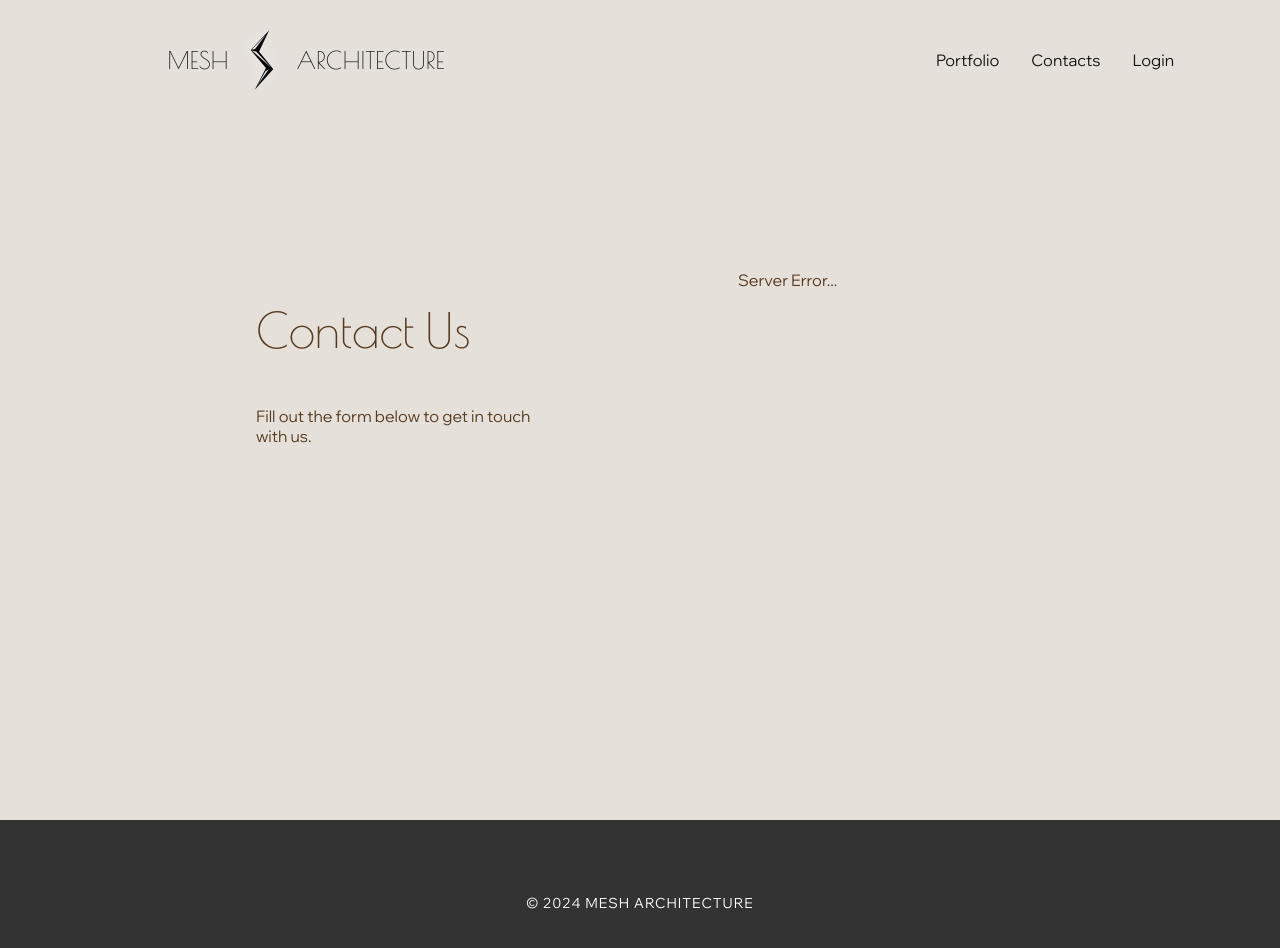
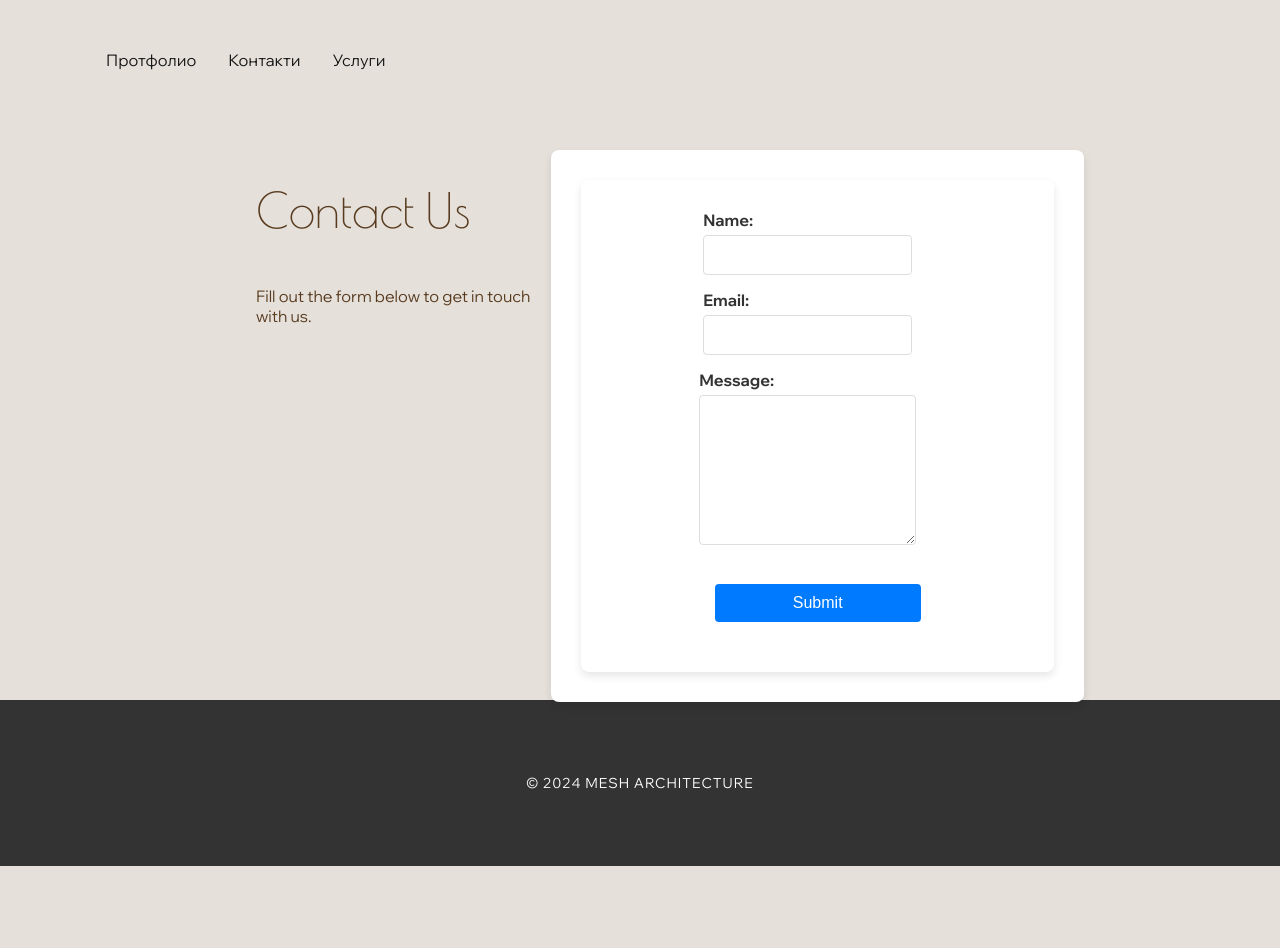
Before and after one commit to tzanislav/meshArchWeb, a React (Create React App) app in the folder FrontEnd/: page /contacts in a window 1280 px wide. Shown: the top 948 px of the page. After the commit the page ends 866 px from the top, so only its background shows below. Built offline with nearby package versions, Linux system fonts and the light colour scheme; no server answers.

Commit message:
New home page

```diff
--- a/FrontEnd/src/App.js
+++ b/FrontEnd/src/App.js
@@ -29,6 +29,8 @@ function App() {
           <Route path="/project/:id" element={<ProjectView />} />
           <Route path="/contacts" element={<Contacts />} />
 
+          <Route path="*" element={<h1>Not Found</h1>} />
+
         </Routes>
         <Footer />
       </Router>
--- a/FrontEnd/src/CSS/CreateProject.css
+++ b/FrontEnd/src/CSS/CreateProject.css
@@ -57,10 +57,9 @@
   button {
     width: 100%;
     padding: 10px 15px;
-    background-color: #007bff;
+    background-color: #1f1f1f;
     color: #ffffff;
     border: none;
-    border-radius: 5px;
     font-size: 16px;
     cursor: pointer;
     transition: background-color 0.3s;
--- a/FrontEnd/src/CSS/Header.css
+++ b/FrontEnd/src/CSS/Header.css
@@ -1,4 +1,7 @@
 header {
+    position: absolute;
+    top: 0;
+    left: 0;
     color: rgb(41, 41, 41);
     text-align: center;
     display: flex;
@@ -12,23 +15,9 @@ header {
 
 
 }
-.header-logo-container
-{
-    font-size: 1.5em;
-    margin: 0px;
-    padding: 0px;
-    display: flex;
-    flex-direction:  row;
-    align-items: center;
-    justify-content: center;
-    width: 512px;
-}
 
-.header-logo-container h1
-{
-    text-decoration: none;
-    font-size: 24px;
-}
+
+
 
 header .Link
 {
@@ -36,14 +25,7 @@ header .Link
     text-decoration: none;
 }
 
-.header-logo
-{
-    width: 64px;
-    height: 64px;
-    margin: 2px;
-    filter: drop-shadow(0px 0px 8px rgba(255, 255, 255, 0.541));
 
-}
 
 header h1 {
     text-align: center;
--- /dev/null
+++ b/FrontEnd/src/CSS/HeroImage.css
@@ -0,0 +1,117 @@
+/* HeroImage.css */
+.hero-image {
+  position: relative;
+  margin-top: 50px;
+  overflow: hidden;
+  height: 100vh;
+  /* Your desired fixed height */
+  width: 100%;
+  /* Ensures it's always full width */
+}
+
+.hero-image img {
+  position: absolute;
+  right: 0;
+  height: 100%;
+  /* Matches container's height */
+  width: auto;
+  /* Maintains aspect ratio */
+  min-width: 100vw;
+  /* Ensures it's never smaller than the screen width */
+}
+
+
+
+
+.back-layer {
+  animation: slideInBottom 0.5s forwards ease-out;
+}
+
+.front-layer {
+  animation: slideInRight 1.2s forwards ease-out;
+  /* Add delay for smooth sequence */
+}
+
+
+.hero-text {
+  text-align: left;
+  position: absolute;
+  top: 25%;
+  left: 8%;
+  transform: translate(-0%, -0%);
+  color: rgb(37, 37, 37);
+  width: 35%;
+  font-size: 16px;
+}
+
+.hero-text button {
+  font-size: 12px;
+  width: 240px;
+}
+
+.header-logo-container {
+  margin: 0px;
+  padding: 0px;
+  display: flex;
+  flex-direction: row;
+  align-items: center;
+  justify-content: space-around;
+}
+
+.hero-text h1 {
+  font-family: 'Courier New', Courier, monospace;
+  padding: 0px;
+  margin: 0px;
+  font-size: 48px;
+}
+
+.header-logo {
+  height: 120px;
+  width: 120px;
+  margin: 0px;
+  filter: drop-shadow(0px 0px 8px rgba(255, 255, 255, 0.541));
+
+}
+
+/* Keyframes for animations */
+@keyframes slideInBottom {
+  from {
+    transform: translateY(100%);
+    opacity: 0;
+  }
+
+  to {
+    transform: translateY(0);
+    opacity: 1;
+  }
+}
+
+@keyframes slideInRight {
+  from {
+    transform: translateX(100%);
+    opacity: 0;
+  }
+
+  to {
+    transform: translateX(0);
+    opacity: 1;
+  }
+}
+
+@media screen and (max-width: 768px) {
+  .hero-image {
+    margin-top: 400px;
+  }
+
+  .hero-text {
+
+    display: flex;
+    flex-direction: column;
+    align-items: center;
+    justify-content: center;
+    text-align: center;
+    top: 25%;
+    left: 50%;
+    transform: translate(-50%, -0%);
+  }
+}
--- a/FrontEnd/src/CSS/Home.css
+++ b/FrontEnd/src/CSS/Home.css
@@ -5,15 +5,7 @@
     object-fit: cover;
 }
 
-.hero-text
-{
-    text-align: center;
-    position: absolute;
-    top: 50%;
-    left: 50%;
-    transform: translate(-50%, -50%);
-    color: white;
-}
+
 
 .hero-image
 {
--- a/FrontEnd/src/Components/ContactForm.js
+++ b/FrontEnd/src/Components/ContactForm.js
@@ -4,105 +4,58 @@ import axios from '../axios-config';
 import emailjs from 'emailjs-com';
 import '../CSS/ContactForm.css';
 
-function ContactForm() {
-
-    const [mailKey, setMailKey] = useState('');
-
-    useEffect(() => {
-        const fetchMailKey = async () => {
-            try {
-                const res = await axios.get('/api/mailKey');
-                setMailKey(res.data);
-            } catch (error) {
-                console.error('Error fetching mail key', error);
-            }
-        };
-
-        fetchMailKey();
-    }, []);
-
-
-
-
-    const [formData, setFormData] = useState({
-        name: '',
-        email: '',
-        phone: '',
-        message: ''
-      });
+const ContactForm = () => {
+  const [formData, setFormData] = useState({ name: '', email: '', message: '' });
 
   const handleChange = (e) => {
     const { name, value } = e.target;
-        setFormData({
-          ...formData,
-          [name]: value
-        });
+    setFormData({ ...formData, [name]: value });
   };
 
   const handleSubmit = (e) => {
     e.preventDefault();
-
-        emailjs.send('service_ttev204', 'template_2xhaf3m', formData, mailKey)
-          .then((result) => {
-              console.log(result.text);
-          }, (error) => {
-              console.log(error.text);
-          });
-
-        setFormData({
-          name: '',
-          email: '',
-          phone: '',
-          message: ''
-        });
+    // Handle form submission logic here (e.g., send data to an API)
+    console.log('Form submitted:', formData);
   };
 
-
-      if (!mailKey) {
-        return <div>Server Error...</div>;
-      }
-
-
   return (
-        <form onSubmit={handleSubmit} className="contact-form">
-
-            <label>Name*:</label>
+    <div className="contact-form">
+      <form onSubmit={handleSubmit}>
+        <div className="form-group">
+          <label htmlFor="name">Name:</label>
           <input
             type="text"
+            id="name"
             name="name"
             value={formData.name}
             onChange={handleChange}
             required
           />
-
-            <label>Email*:</label>
+        </div>
+        <div className="form-group">
+          <label htmlFor="email">Email:</label>
           <input
             type="email"
+            id="email"
             name="email"
             value={formData.email}
             onChange={handleChange}
             required
           />
-
-            <label>Phone:</label>
-            <input
-              type="text"
-              name="phone"
-              value={formData.phone}
-              onChange={handleChange}
-            />
-
-            <label>Message*:</label>
+        </div>
+        <div className="form-group">
+          <label htmlFor="message">Message:</label>
           <textarea
+            id="message"
             name="message"
             value={formData.message}
             onChange={handleChange}
             required
-            ></textarea>
-
-            <button type="submit">Send</button>
-
+          />
+        </div>
+        <button type="submit" className="submit-button">Submit</button>
       </form>
+    </div>
   );
 };
 
--- a/FrontEnd/src/Components/Header.js
+++ b/FrontEnd/src/Components/Header.js
@@ -14,22 +14,21 @@ function Header() {
 
     return (
         <header>
-            <Link to="/" className="Link">
-                <div className="header-logo-container">
-                    <h1>MESH</h1>
-                    <img src="/logo512.png" alt="Logo" className="header-logo" />
-                    <h1>ARCHITECTURE</h1>
-                </div>
-            </Link>
+
             <nav className="nav-container">
                 <div className="nav-item">
-                    <Link to="/">Portfolio</Link>
-                </div>
-                <div className="nav-item">
-                    <Link to="/contacts">Contacts</Link>
+                    <Link to="/">Протфолио</Link>
                 </div>
 
-                {authToken ? (
+                <div className="nav-item">
+                    <Link to="/contacts">Контакти</Link>
+                </div>
+
+                <div className="nav-item">
+                    <Link to="/about">Услуги</Link>
+                </div>
+
+                {authToken && (
                     <>
                         <div className="nav-item">
                             <Link to="/projects">Projects</Link>
@@ -41,11 +40,7 @@ function Header() {
                             <button onClick={signOut} className="sign-out-button">Sign Out</button>
                         </div>
                     </>
-                ) : (
-                    <div className="nav-item">
-                        <Link to="/login">Login</Link>
-                    </div>
-                )}
+                ) }
             </nav>
         </header>
     );
--- /dev/null
+++ b/FrontEnd/src/Components/HeroImage.js
@@ -0,0 +1,24 @@
+// HeroImage.js
+import React, { useState, useEffect } from 'react';
+import '../CSS/HeroImage.css';
+import { Link } from 'react-router-dom';
+
+const HeroImage = () => {
+
+
+  return (
+    <div>
+      <div className="hero-image">
+        <img src="https://mesharch.s3.eu-west-1.amazonaws.com/Assets/hero_back.webp" alt="back layer" className='back-layer' />
+        <img src="https://mesharch.s3.eu-west-1.amazonaws.com/Assets/hero_front.webp" alt="front layer" className='front-layer' />
+      </div>
+      <div className="hero-text">
+        <h1>MESH ARCHITECTURE</h1>
+        <p>Визуализацията за вашите проекти</p>
+        <button>Свържете се с нас!</button>
+      </div>
+    </div>
+  );
+};
+
+export default HeroImage;
--- a/FrontEnd/src/Components/ProjectDetail.js
+++ b/FrontEnd/src/Components/ProjectDetail.js
@@ -8,6 +8,7 @@ const ProjectDetail = () => {
   const { id } = useParams();
   const [project, setProject] = useState(null);
   const [newImage, setNewImage] = useState(null);
+  const [message, setMessage] = useState('');
   const [name, setName] = useState('');
   const [description, setDescription] = useState('');
 
@@ -31,7 +32,10 @@ const ProjectDetail = () => {
   };
 
   const handleAddImage = async () => {
-    if (!newImage) return;
+    if (!newImage) {
+      setMessage('Please select an image to upload');
+      return;
+    }
 
     const formData = new FormData();
     formData.append('image', newImage);
@@ -44,7 +48,9 @@ const ProjectDetail = () => {
       });
       setProject(res.data);
       setNewImage(null);
+      setMessage('Image uploaded successfully');
     } catch (error) {
+      setMessage('Error uploading image');
       console.error('Error adding image', error);
     }
   };
@@ -64,7 +70,9 @@ const ProjectDetail = () => {
         url: urlToMove,
       });
       setProject(res.data);
+      setMessage('Image moved to the first position');
     } catch (error) {
+      setMessage('Error moving image to the first position');
       console.error('Error moving image to the first position', error);
     }
   };
@@ -76,7 +84,9 @@ const ProjectDetail = () => {
         description,
       });
       setProject(res.data);
+      setMessage('Project details updated successfully');
     } catch (error) {
+      setMessage('Error updating project details');
       console.error('Error updating project details', error);
     }
   };
@@ -88,7 +98,10 @@ const ProjectDetail = () => {
   return (
     <div className="project-detail-container">
       <Padding />
+
       <div className="project-info">
+        {message && <p className="project-message">{message}</p>}
+
         <input
           type="text"
           value={name}
--- a/FrontEnd/src/Pages/Home.js
+++ b/FrontEnd/src/Pages/Home.js
@@ -1,7 +1,7 @@
 import '../CSS/Home.css';
 import React from 'react';
 import ProjectColumns from '../Components/ProjectColumns';
-
+import HeroImage from '../Components/HeroImage';
 
 
 function Home() {
@@ -9,16 +9,10 @@ function Home() {
 
     return (
         <div>
-            <div className="hero-image">
-                <img src="https://mesharch.s3.eu-west-1.amazonaws.com/Front.jpg" alt="Hero" />
-                <div className="hero-text">
-                    <h1>Welcome to the site</h1>
-                    <p>Some text</p>
-                </div>
-            </div>
+            <HeroImage />
+
             <div className="home-featured-projects">
                 <ProjectColumns />
-
             </div>
         </div>
     );
```
Also changed, not shown: FrontEnd/src/assets/images/hero_back.webp (added), FrontEnd/src/assets/images/hero_front.webp (added), 11 other files (tests, documents, lock files or other folders). Lines whose indentation alone changed are shown as unchanged.
